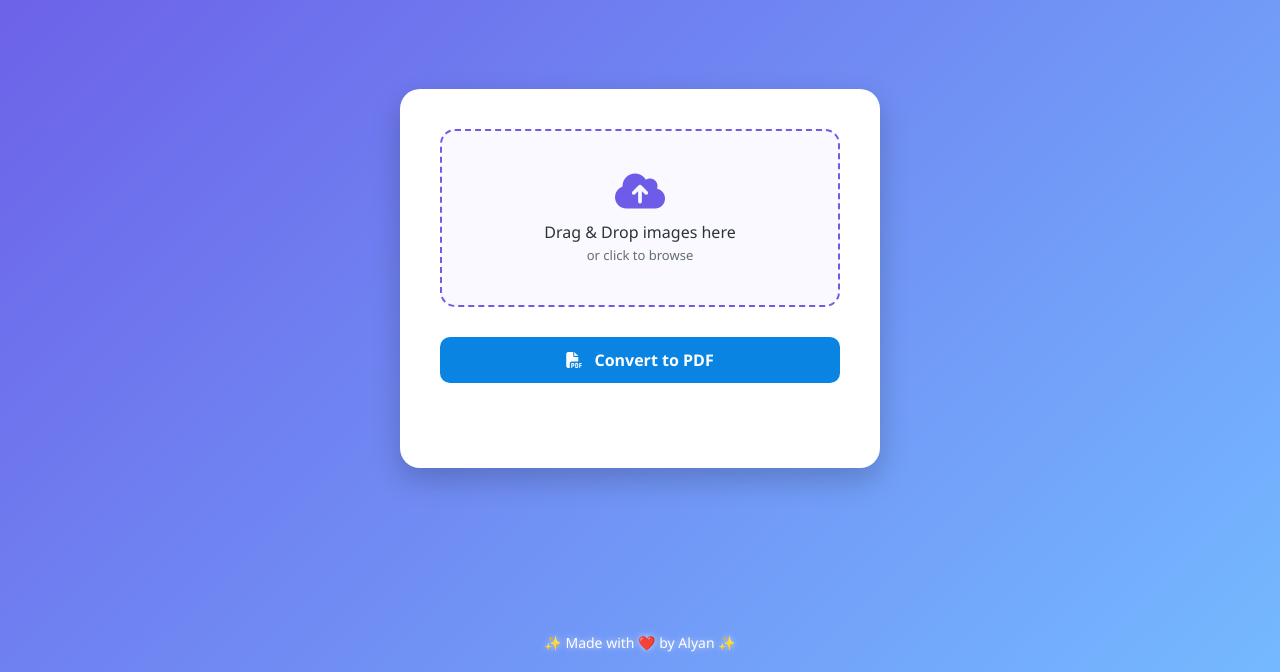
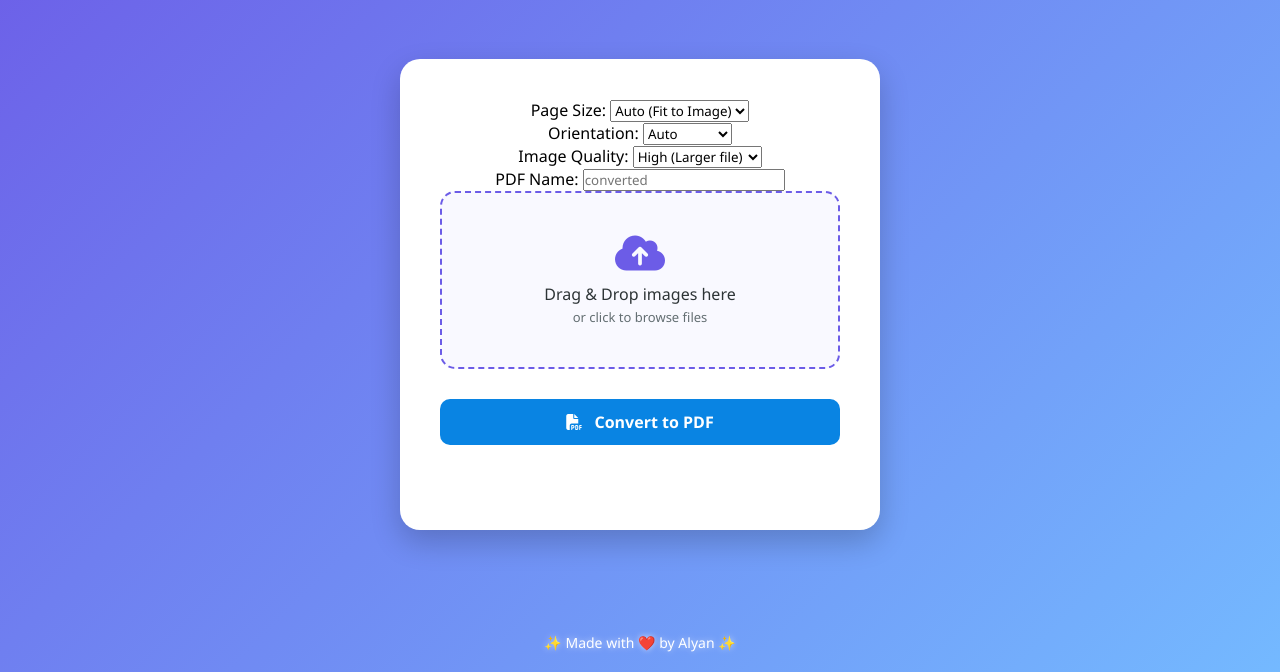
Before and after one commit to Mohd-Alyan/img-to-pdf-, a plain HTML site: page index.html in a window 1280 px wide. Shown: the part 128-800 px from the top of the page. Drawn offline with nearby package versions, Linux system fonts and the light colour scheme.

Commit message:
Update index.html

```diff
--- a/index.html
+++ b/index.html
@@ -2,10 +2,8 @@
 <html lang="en">
 <head>
   <meta charset="UTF-8">
-  <!-- Makes the site responsive on all devices -->
   <meta name="viewport" content="width=device-width, initial-scale=1.0">
-
-  <title>Image to PDF Converter</title>
+  <title>Enhanced Image to PDF Converter</title>
 
   <!-- External CSS -->
   <link rel="stylesheet" href="style.css">
@@ -20,33 +18,73 @@
   <script src="script.js" defer></script>
 </head>
 <body>
-  <!-- Header Section -->
   <header>
-    <h1>📄 <span>Image to PDF Converter</span></h1>
+    <h1>📄 <span>Alyan's Image to PDF Converter</span></h1>
     <p>Upload your images and get a PDF instantly</p>
   </header>
 
-  <!-- Main Content -->
   <main class="container">
     <!-- Hidden file input -->
     <input type="file" id="imageInput" accept="image/*" multiple hidden>
 
+    <!-- Options Panel -->
+    <div class="options-panel">
+      <div class="option-group">
+        <label for="pageSize">Page Size:</label>
+        <select id="pageSize">
+          <option value="auto">Auto (Fit to Image)</option>
+          <option value="a4">A4</option>
+          <option value="a3">A3</option>
+          <option value="letter">Letter</option>
+          <option value="legal">Legal</option>
+        </select>
+      </div>
+
+      <div class="option-group">
+        <label for="orientation">Orientation:</label>
+        <select id="orientation">
+          <option value="auto">Auto</option>
+          <option value="portrait">Portrait</option>
+          <option value="landscape">Landscape</option>
+        </select>
+      </div>
+
+      <div class="option-group">
+        <label for="quality">Image Quality:</label>
+        <select id="quality">
+          <option value="high">High (Larger file)</option>
+          <option value="medium">Medium</option>
+          <option value="low">Low (Smaller file)</option>
+        </select>
+      </div>
+
+      <div class="option-group">
+        <label for="fileName">PDF Name:</label>
+        <input type="text" id="fileName" placeholder="converted" />
+      </div>
+    </div>
+
     <!-- Drag & Drop Zone -->
     <label for="imageInput" class="upload-zone" id="dropZone">
       <i class="fas fa-cloud-upload-alt"></i>
-      <p>Drag & Drop images here<br><span>or click to browse</span></p>
+      <p>Drag & Drop images here<br><span>or click to browse files</span></p>
     </label>
 
+    <!-- Progress Bar -->
+    <div class="progress-container" id="progressContainer">
+      <div class="progress-bar" id="progressBar"></div>
+    </div>
+
     <!-- Convert Button -->
-    <button id="convertBtn" aria-label="Convert images to PDF">
-      <i class="fas fa-file-pdf"></i> Convert to PDF
+    <button class="convert-btn" id="convertBtn">
+      <i class="fas fa-file-pdf"></i>
+      <span>Convert to PDF</span>
     </button>
 
     <!-- Image Previews -->
     <div id="preview"></div>
   </main>
 
-  <!-- Footer -->
   <footer>
     <p>✨ Made with ❤️ by Alyan ✨</p>
   </footer>
```
